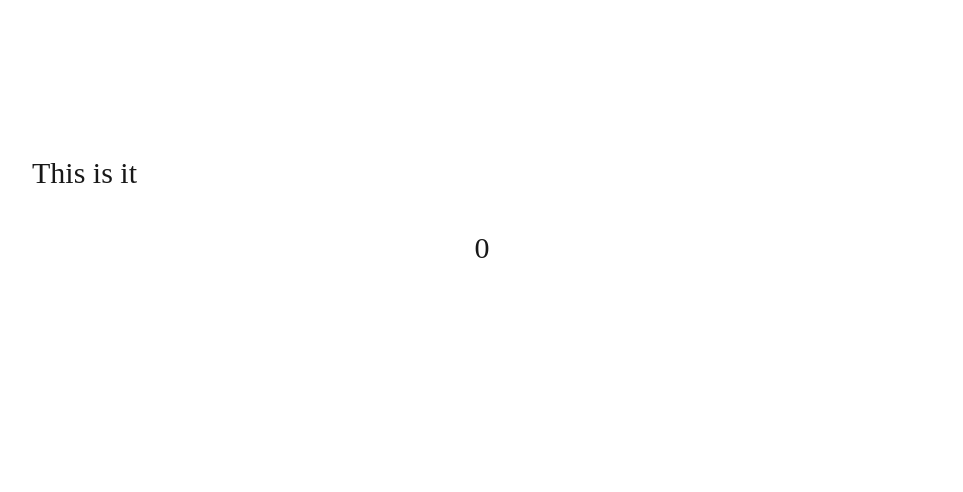
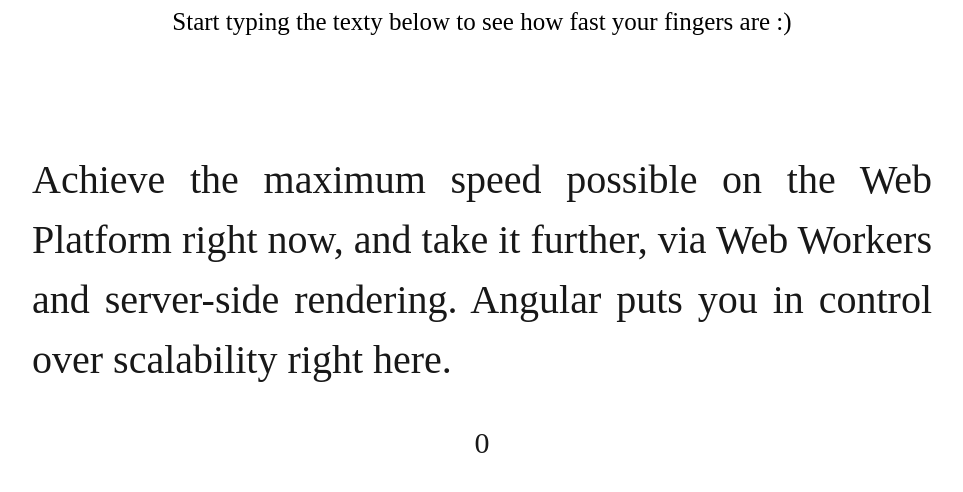
Before and after one commit to natanportilho/typist-dream, an Angular app in the folder typist-dream/: page / in a window 1280 px wide. Both pictures are taken after a click on the button "Start". Shown: the top 492 px of the page, without its empty margins (158-1121 px from the left). Built offline with nearby package versions, Linux system fonts and the light colour scheme.

Commit message:
Randonly chooses text for user to type

```diff
--- a/typist-dream/src/app/app.component.css
+++ b/typist-dream/src/app/app.component.css
@@ -9,7 +9,7 @@
   right: 0;
   margin: auto;
   text-align: justify;
-  font-size: 30px;
+  font-size: 40px;
   line-height: 1.5;
   display: none;
   opacity: 90%;
@@ -60,3 +60,9 @@
   text-align: center;
   display: none;
 }
+
+#challenge-description {
+  display: none;
+  text-align: center;
+  font-size: 25px;
+}
--- a/typist-dream/src/app/app.component.html
+++ b/typist-dream/src/app/app.component.html
@@ -1,3 +1,7 @@
+<div class="all-body">
+  <div id="challenge-description">
+    <div>Start typing the texty below to see how fast your fingers are :)</div>
+  </div>
   <div class="initial-section">
     <button id="start-button" class="button" (click)="start()">Start</button>
   </div>
@@ -18,7 +22,7 @@
       <p>{{ timeTaken }}</p>
     </div>
   </div>
-
+</div>
 <!-- <div class="timer" id="timer">
   <p>{{ timeTaken }}</p>
 </div> -->
--- a/typist-dream/src/app/app.component.ts
+++ b/typist-dream/src/app/app.component.ts
@@ -22,9 +22,9 @@ export class AppComponent {
     startButton.style.display = 'none';
     const timer = document.getElementById('timer');
     timer.style.display = 'block';
-    const text = document.getElementById('text');
-    this.text = text.innerText;
-    this.originalText = text.innerText;
+    const challenge = document.getElementById('challenge-description');
+    challenge.style.display = 'inline';
+    this.createTextSection();
   }
 
   @HostListener('document:keypress', ['$event'])
@@ -110,4 +110,21 @@ export class AppComponent {
   stopTimer() {
     clearInterval(this.interval);
   }
+
+  createTextSection() {
+    const text1 = 'Learn one way to build applications with Angular and reuse your code and abilities to build apps for any deployment target. For web, mobile web, native mobile and native desktop.';
+    const text2 = 'Achieve the maximum speed possible on the Web Platform right now, and take it further, via Web Workers and server-side rendering. Angular puts you in control over scalability right here.';
+    const text3 = 'Meet data requirements by building data models on RxJS, Immutable.js or another push-model. From prototype through global deployment, Angular delivers the productivity and scalable infrastructure that supports Google\'s largest applications.';
+    const possiblePhrases: string[] = [text1, text2, text3];
+    const selectedTextindex = this.randomIntFromInterval(0, possiblePhrases.length - 1);
+    const text = document.getElementById('text');
+    text.innerText = possiblePhrases[selectedTextindex];
+    this.text = text.innerText;
+    this.originalText = text.innerText;
+  }
+
+  randomIntFromInterval(min, max) {
+    return Math.floor(Math.random() * (max - min + 1) + min);
+  }
+
 }
```
Lines whose indentation alone changed are shown as unchanged.
